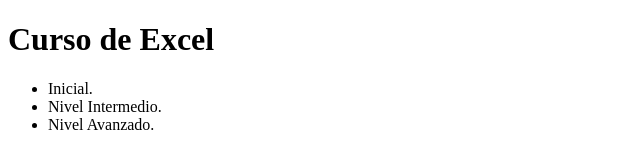
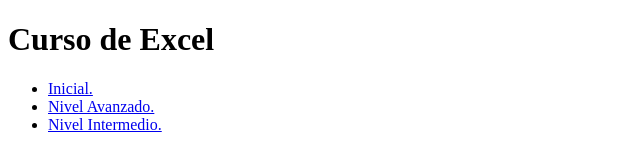
Before and after one commit to cintiasana/Curso-Excel, a plain HTML site: page index.html in a window 1280 px wide. Shown: the whole page, without its empty margins (0-640 px from the left). Drawn offline with Linux system fonts and the light colour scheme.

Commit message:
cree archivos html, inicial, intermedio y avanzado

```diff
--- a/index.html
+++ b/index.html
@@ -5,15 +5,15 @@
     <meta http-equiv="X-UA-Compatible" content="IE=edge">
     <meta name="viewport" content="width=device-width, initial-scale=1.0">
     <title>Curso de Excel</title>
-    <link rel="stylesheet" href="estilo-inbox.css">
+    <link rel="stylesheet" href="estilo-index.css">
 </head>
 <body>
     <h1>Curso de Excel</h1>
 
-    <ul>
-        <li> <a></a> Inicial.</li>
-        <li>Nivel Intermedio.</li>
-        <li>Nivel Avanzado.</li>
+    <ul class="container1">
+        <li><a href="#">Inicial.</a></li>
+        <li><a href="#">Nivel Avanzado.</a></li>
+        <li><a href="#">Nivel Intermedio.</a></li>
     </ul>
 
 </body>
```
Also changed, not shown: Avanzado.html (added), Inicial.html (added), Intermedio.html (added).
